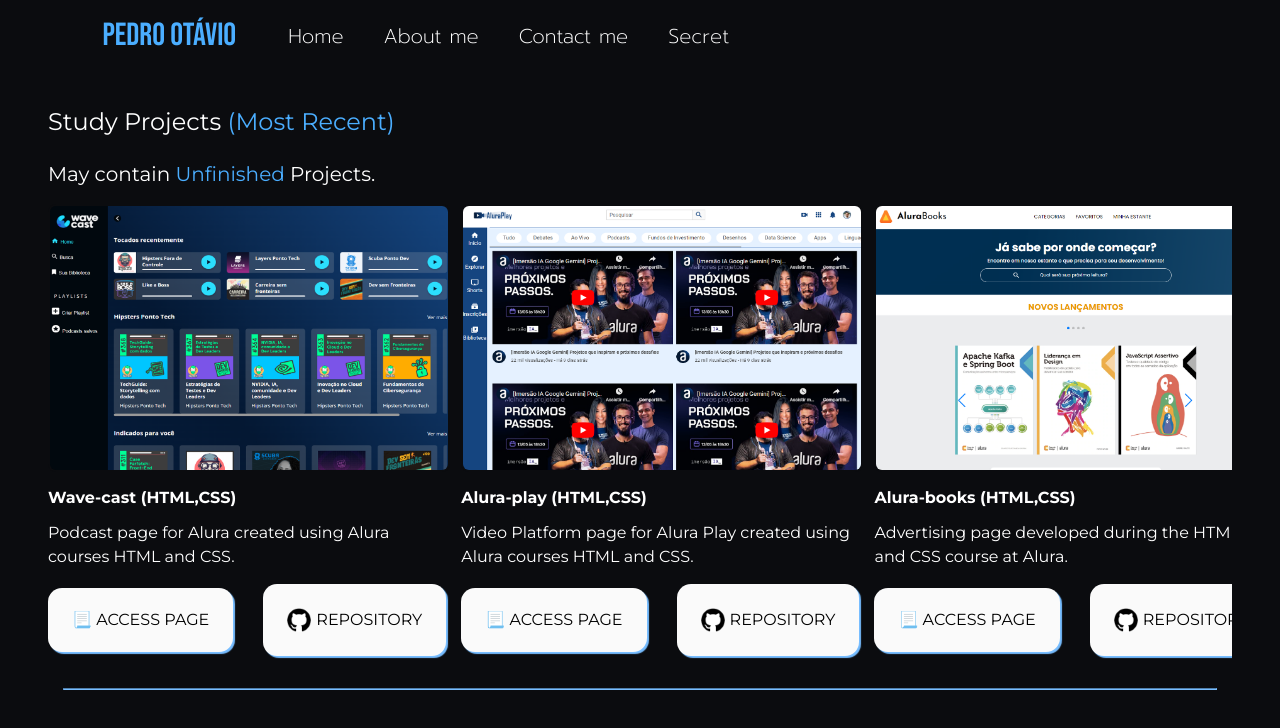
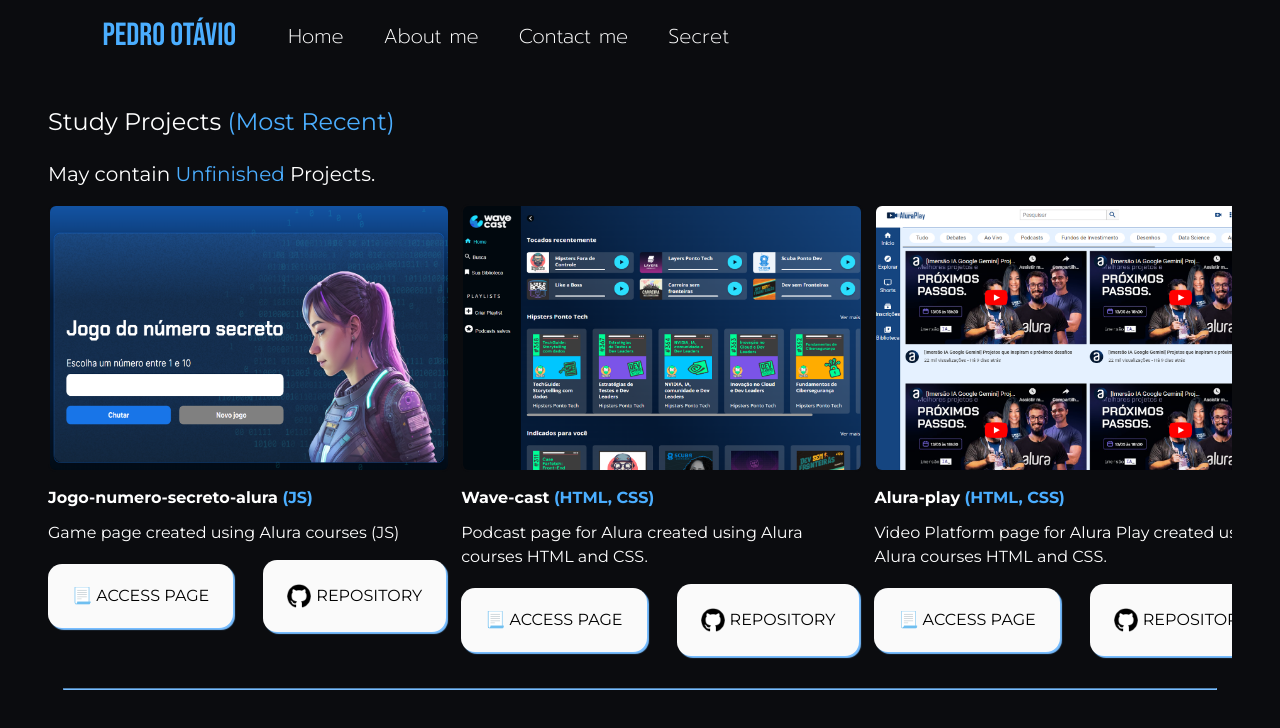
Before and after one commit to ilevex0/ilevex0.github.io, a plain HTML site: page index.html in a window 1280 px wide. Drawn offline with Linux system fonts and the light colour scheme.

Commit message:
Added Jogo-numero-secreto-alura project

```diff
--- a/index.html
+++ b/index.html
@@ -54,18 +54,31 @@
     </header>
     <main class="main">
         <!-- PRIMEIRA SECTION -->
-
-        <!-- SEGUNDA SECTION -->
         <h1 class="main__title">Study Projects <b class="main__bold">(Most Recent)</b></h1>
         <p class="main__description">May contain <b class="main__bold">Unfinished</b> Projects.</p>
         <section class="projects">
             <div class="projects__container">
                 <ul class="projects__container__list">
                     <li class="projects__container__item">
+                        <a class="projects__container__image" href="https://ilevex0.github.io/Jogo-numero-secreto-alura/" target="_blank">
+                            <img src="img/jogo-numero-secreto-alura.png" alt="Jogo Numero Secreto Alura Project">
+                        </a>
+                        <h2 class="projects__container__title">Jogo-numero-secreto-alura <b class="main__bold">(JS)</b></h2>
+                        <p class="projects__container__description">Game page created using Alura courses (JS)</p>
+                        <div class="projects__container__div">
+                            <a class="projects__container__link" href="https://ilevex0.github.io/Jogo-numero-secreto-alura/" target="_blank">📃 Access page</a>
+                            <a class="projects__container__link" href="https://github.com/ilevex0/Jogo-numero-secreto-alura/" target="_blank"><img class="social-icon" src="img/socials/github-low-q.png"> Repository</a>
+                        </div>
+                    </li>
+                </ul>
+            </div>
+            <div class="projects__container">
+                <ul class="projects__container__list">
+                    <li class="projects__container__item">
                         <a class="projects__container__image" href="https://ilevex0.github.io/Wave-cast/" target="_blank">
                             <img src="img/wave-cast.png" alt="Wave Cast Project">
                         </a>
-                        <h2 class="projects__container__title">Wave-cast (HTML,CSS)</h2>
+                        <h2 class="projects__container__title">Wave-cast <b class="main__bold">(HTML, CSS)</b></h2>
                         <p class="projects__container__description">Podcast page for Alura created using Alura courses HTML and CSS.</p>
                         <div class="projects__container__div">
                             <a class="projects__container__link" href="https://ilevex0.github.io/Wave-cast/" target="_blank">📃 Access page</a>
@@ -80,7 +93,7 @@
                         <a class="projects__container__image" href="https://ilevex0.github.io/Alura-play/" target="_blank">
                             <img src="img/alura-play.png" alt="Alura Play Project">
                         </a>
-                        <h2 class="projects__container__title">Alura-play (HTML,CSS)</h2>
+                        <h2 class="projects__container__title">Alura-play <b class="main__bold">(HTML, CSS)</b></h2>
                         <p class="projects__container__description">Video Platform page for Alura Play created using Alura courses HTML and CSS.</p>
                         <div class="projects__container__div">
                             <a class="projects__container__link" href="https://ilevex0.github.io/Alura-play/" target="_blank">📃 Access page</a>
@@ -95,7 +108,7 @@
                         <a class="projects__container__image" href="https://ilevex0.github.io/Alura-books/" target="_blank">
                             <img src="img/alura-books.png" alt="Alura Books Project">
                         </a>
-                        <h2 class="projects__container__title">Alura-books (HTML,CSS)</h2>
+                        <h2 class="projects__container__title">Alura-books <b class="main__bold">(HTML, CSS)</b></h2>
                         <p class="projects__container__description">Advertising page developed during the HTML and CSS course at Alura.</p>
                         <div class="projects__container__div">
                             <a class="projects__container__link" href="https://ilevex0.github.io/Alura-books/" target="_blank">📃 Access page</a>
@@ -110,7 +123,7 @@
                         <a class="projects__container__image" href="https://ilevex0.github.io/Alura-plus/" target="_blank">
                             <img src="img/alura-plus.png" alt="Alura Plus project">
                         </a>
-                        <h2 class="projects__container__title">Alura-plus (HTML,CSS)</h2>
+                        <h2 class="projects__container__title">Alura-plus <b class="main__bold">(HTML, CSS)</b></h2>
                         <p class="projects__container__description">Advertising page developed during the HTML and CSS course at Alura.</p>
                         <div class="projects__container__div">
                             <a class="projects__container__link" href="https://ilevex0.github.io/Alura-plus/" target="_blank">📃 Access page</a>
@@ -125,7 +138,7 @@
                         <a class="projects__container__image" href="https://ilevex0.github.io/Joana-portfolio/" target="_blank">
                             <img src="img/joana-portfolio.png" alt="Joana Portfolio">
                         </a>
-                        <h2 class="projects__container__title">Joana-portfolio (HTML,CSS)</h2>
+                        <h2 class="projects__container__title">Joana-portfolio <b class="main__bold">(HTML, CSS)</b></h2>
                         <p class="projects__container__description">Portfolio page developed during the HTML and CSS course at Alura.</p>
                         <div class="projects__container__div">
                             <a class="projects__container__link" href="https://ilevex0.github.io/Joana-portfolio/" target="_blank">📃 Access page</a>
@@ -136,6 +149,7 @@
             </div>
         </section>
         <hr>
+        <!-- SEGUNDA SECTION -->
     </main>
 </body>
 
```
Also changed, not shown: img/jogo-numero-secreto-alura.png (added).
